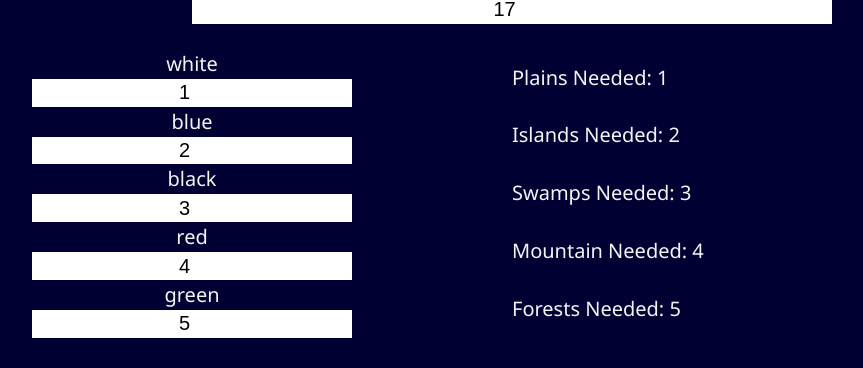
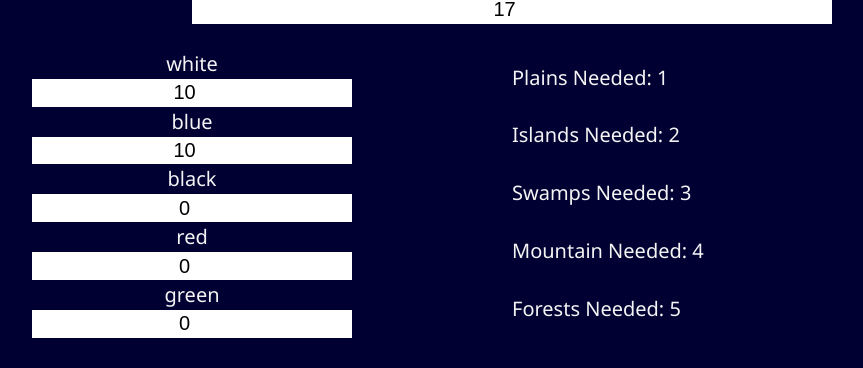
Before and after one commit to wdluft/manamaker-version-2, a React app: page / in a window 1280 px wide. Shown: the part 155-523 px from the top of the page, without its empty margins (128-991 px from the left). Built offline with nearby package versions, Linux system fonts and the light colour scheme.

Commit message:
Created function to update the total number of lands needed that also updates the number of sources needed

```diff
--- a/src/components/calculator/TotalLandsNeeded.js
+++ b/src/components/calculator/TotalLandsNeeded.js
@@ -8,11 +8,11 @@ import { CalculatorContext } from '../../contexts/CalculatorContext'
 const TotalLandsNeeded = () => {
   return <CalculatorContext.Consumer>
     {(context) => {
-      const { totalLands } = context;
+      const { totalLands, updateLands } = context;
       return (
         <StyledDiv>
           <Label htmlFor="landsNeeded">Lands Needed</Label>
-          <Input type="number" name="landsNeeded" id="landsNeeded" min="0" max='100' value={totalLands} step='1' />
+          <Input type="number" name="landsNeeded" id="landsNeeded" min="0" max='100' value={totalLands} step='1' onChange={updateLands}/>
         </StyledDiv>
       )
     }}
--- a/src/contexts/CalculatorContext.js
+++ b/src/contexts/CalculatorContext.js
@@ -10,35 +10,35 @@ export default class CalculatorContextProvider extends Component {
         id: 1,
         color: 'white',
         landType: 'Plains',
-        pips: 1,
+        pips: 10,
         sourcesNeeded: 1
       },
       {
         id: 2,
         color: 'blue',
         landType: 'Islands',
-        pips: 2,
+        pips: 10,
         sourcesNeeded: 2
       },
       {
         id: 3,
         color: 'black',
         landType: 'Swamps',
-        pips: 3,
+        pips: 0,
         sourcesNeeded: 3
       },
       {
         id: 4,
         color: 'red',
         landType: 'Mountain',
-        pips: 4,
+        pips: 0,
         sourcesNeeded: 4
       },
       {
         id: 5,
         color: 'green',
         landType: 'Forests',
-        pips: 5,
+        pips: 0,
         sourcesNeeded: 5
       },
     ]
@@ -46,9 +46,6 @@ export default class CalculatorContextProvider extends Component {
 
   handleReset = (e) => {
     e.preventDefault();
-
-    console.log(this.state.manaColors);
-    this.getTotalPips(this.state.manaColors)
 
     this.setState({
       landsNeeded: 17,
@@ -95,33 +92,34 @@ export default class CalculatorContextProvider extends Component {
   updateLands = e => {
     let newColors = [...this.state.manaColors];
 
+    const newTotalLands = e.target.value;
+
     // Calculate total pips
-    let totalPips = 0;
-    newColors.forEach(color => {
-      totalPips += Number(color.pips);
-    });
+    const totalPips = this.getTotalPips(newColors);
 
     // Calculate sourcesNeeded
     newColors.forEach(color => {
-      color.sourcesNeeded = Math.round(
-        (color.pips / totalPips) * e.target.value
-      );
+      color.sourcesNeeded = this.calculateSourcesNeeded(color.pips, totalPips, newTotalLands)
     });
 
-    this.setState({ totalLands: e.target.value, manaColors: newColors });
+    this.setState({ totalLands: newTotalLands, manaColors: newColors });
   };
 
   getTotalPips = (colors) => {
     const colorPips = colors.map(color => color.pips)
-    const total = colorPips.reduce(
+    return colorPips.reduce(
       (accumulator, currentValue) => accumulator + currentValue,
       0
     )
   }
 
+  calculateSourcesNeeded = (colorPips, totalPips, totalLands) => {
+    return Math.floor((colorPips / totalPips) * totalLands)
+  }
+
   render() {
     return (
-      <CalculatorContext.Provider value={{ ...this.state, handleReset: this.handleReset }}>
+      <CalculatorContext.Provider value={{ ...this.state, handleReset: this.handleReset, updateLands: this.updateLands }}>
         {this.props.children}
       </CalculatorContext.Provider>
     )
```
